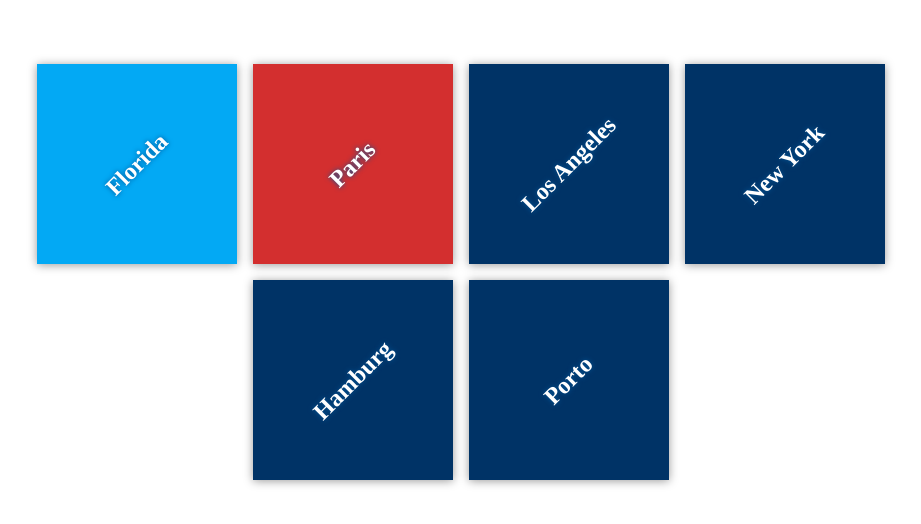
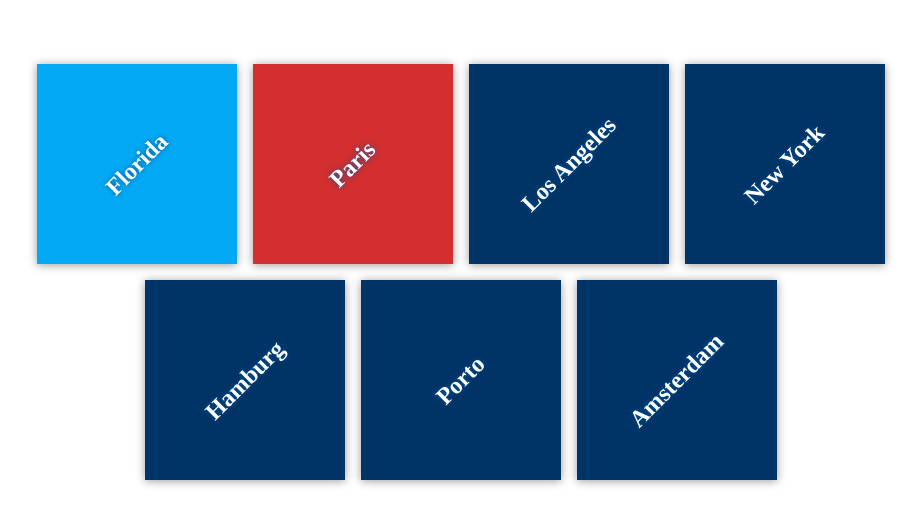
Before and after one commit to ghtstuser/travel-destinations, a plain HTML site: page index.html in a window 1280 px wide. Shown: the part 128-652 px from the top of the page, without its empty margins (179-1100 px from the left). Drawn offline with Linux system fonts and the light colour scheme; files that its build step writes are made by us from their sources.

Commit message:
add amsterdam

```diff
--- a/app.css
+++ b/app.css
@@ -74,3 +74,7 @@ h2 {
 #porto {
     background-color: #003366;
 }
+
+#amsterdam {
+    background-color: #003366;
+}
--- a/index.html
+++ b/index.html
@@ -35,7 +35,9 @@
                 <h2>Porto</h2>
             </div>
 
-
+             <div class="destination" id="amsterdam">
+                <h2>Amsterdam</h2>
+            </div>
         </div>
     </div>
 
```
